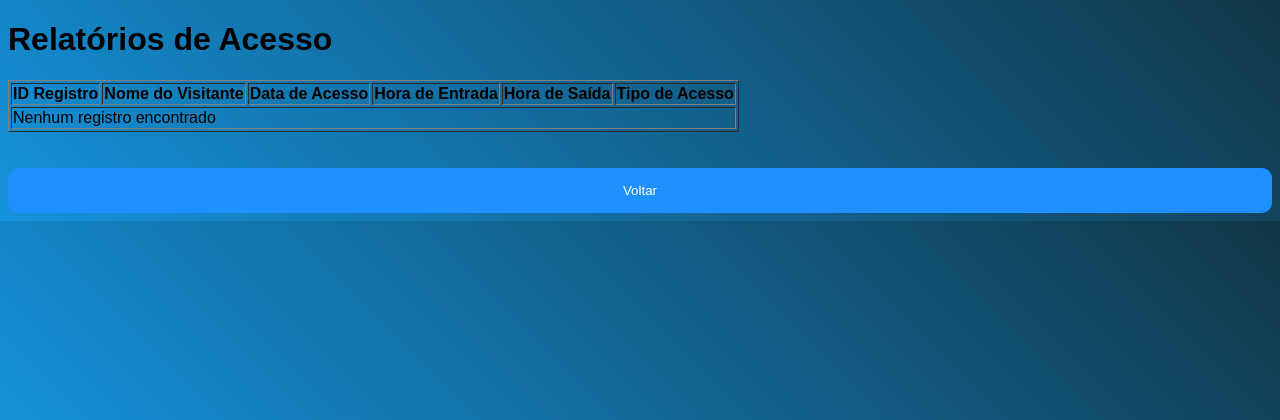
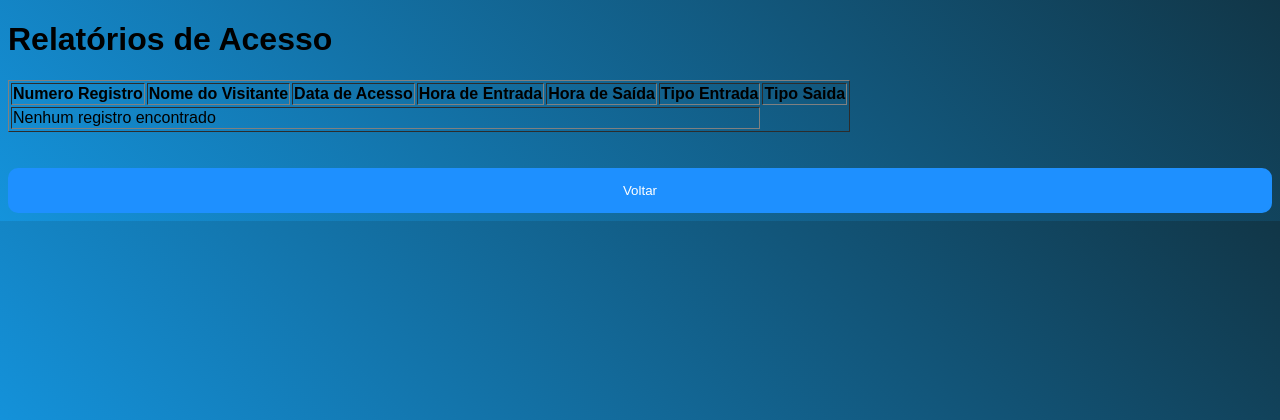
Before and after one commit to testinhaGpe/TCC, a PHP site: page /relatorios.php in a window 1280 px wide. Shown: the top 420 px of the page. Run offline with PHP 8.4, Linux system fonts and the light colour scheme; data that the repository does not hold is empty.

Commit message:
mudanças para relatorios

```diff
--- a/registrar_acesso.php
+++ b/registrar_acesso.php
@@ -1,6 +1,9 @@
 <?php
 require('check.php');
 require('conexao.php'); // Arquivo de conexão com o banco
+
+date_default_timezone_set('America/Sao_Paulo');
+
 
 if ($_SERVER["REQUEST_METHOD"] == "POST") {
     $id_visitante = $_POST['id_visitante'];
--- a/relatorios.php
+++ b/relatorios.php
@@ -13,8 +13,12 @@ if ($conn->connect_error) {
     die("Erro de conexão: " . $conn->connect_error);
 }
 
-// Consulta para obter registros de acesso com o nome dos visitantes
-$sql = "SELECT r.id_registro, v.nome AS nome_visitante, r.data_acesso, r.hora_entrada, r.hora_saida, r.tipo_acesso
+// Consulta para obter registros de acesso com o nome dos visitantes, formatando data e horários
+$sql = "SELECT r.id_registro, v.nome AS nome_visitante,
+        DATE_FORMAT(r.data_acesso, '%d/%m/%Y') AS data_acesso,
+        DATE_FORMAT(r.hora_entrada, '%H:%i') AS hora_entrada,
+        DATE_FORMAT(r.hora_saida, '%H:%i') AS hora_saida,
+        r.tipo_acesso
         FROM registrosdeacesso r
         JOIN visitantes v ON r.id_visitante = v.id_visitante";
 $result = $conn->query($sql);
@@ -35,12 +39,13 @@ $result = $conn->query($sql);
     <table border="1">
         <thead>
             <tr>
-                <th>ID Registro</th>
+                <th>Numero Registro</th>
                 <th>Nome do Visitante</th>
                 <th>Data de Acesso</th>
                 <th>Hora de Entrada</th>
                 <th>Hora de Saída</th>
-                <th>Tipo de Acesso</th>
+                <th> Tipo Entrada</th>
+                <th> Tipo Saida</th>
             </tr>
         </thead>
         <tbody>
@@ -54,6 +59,7 @@ $result = $conn->query($sql);
                             <td>" . $row['data_acesso'] . "</td>
                             <td>" . $row['hora_entrada'] . "</td>
                             <td>" . $row['hora_saida'] . "</td>
+                            <td>" . $row['tipo_acesso'] . "</td>
                             <td>" . $row['tipo_acesso'] . "</td>
                           </tr>";
                 }
```
Also changed, not shown: cadastro.visitantes.php (+20 -1 lines).
